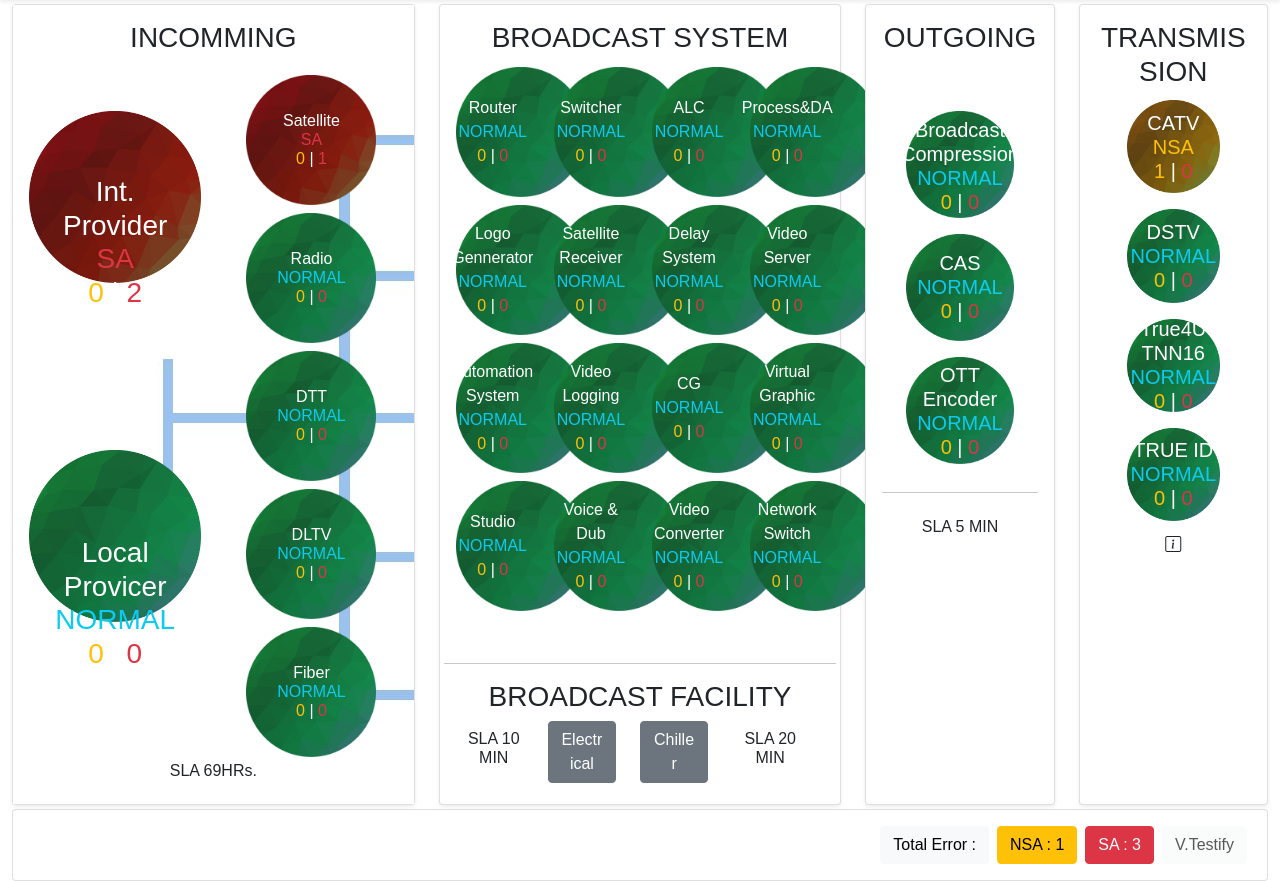
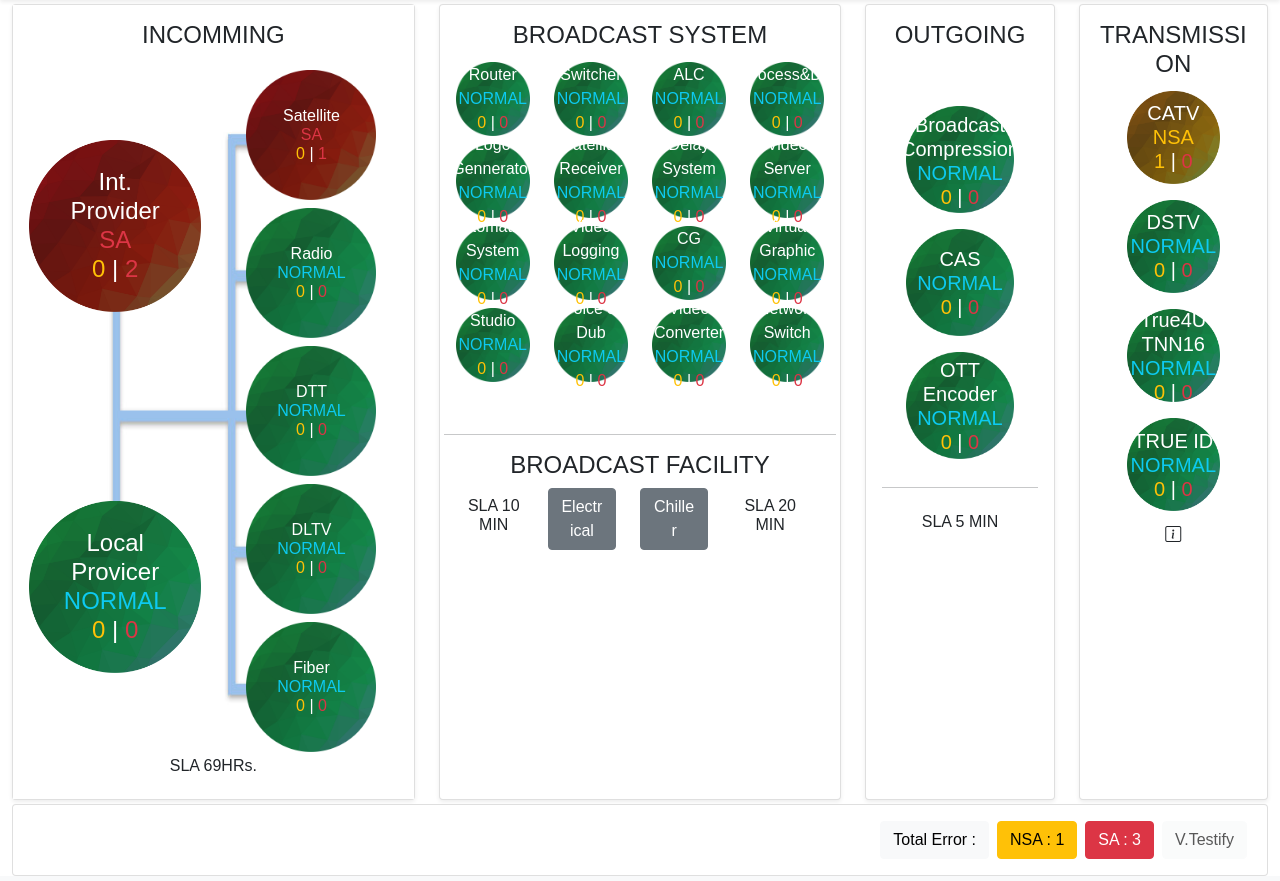
Before and after one commit to armsiwadol69/TVS_SR, a PHP site: page /dashbroad.php in a window 1280 px wide. Shown: the part 56-937 px from the top of the page. Run offline with PHP 8.4, Linux system fonts and the light colour scheme; some libraries are stand-ins or nearby versions.

Commit message:
[UPDATE] Support responsive, Fix Incomming card

```diff
--- a/custom/six.css
+++ b/custom/six.css
@@ -1,5 +1,6 @@
 .imageN {
-    max-width: 130px !important;
+    max-width: 100% !important;
+    width: 130px !important;
 }
 
 .imageOutgoing {
@@ -12,6 +13,9 @@
 
 .inCommingCard {
     background-image: url('../image/bg_income.jpg');
+    background-repeat: no-repeat;
+    /* background-size: contain; */
+    background-size: 100% 100%;  /* LOL */
 }
 
 .containerImage {
@@ -27,6 +31,22 @@
     transform: translate(-50%, -50%);
 
 }
+
+h1 {
+    font-size: 5.9vw;
+}
+
+h2 {
+    font-size: 3.0vh;
+}
+h3 {
+    font-size: 3.0vh;
+}
+
+p {
+    font-size: 2vmin;
+}
+
 
 /* Circular */
 .btn-circle.btn-sm {
@@ -61,20 +81,30 @@ body {
     font-family: 'Kanit', sans-serif;
     /* overflow-y: hidden;
     overflow-x: hidden;  */
-    -webkit-scrollbar-display: none;  /* Safari and Chrome */
-    -ms-overflow-style: none;  /* IE and Edge */
-    scrollbar-width: none;  /* Firefox */
+    -webkit-scrollbar-display: none;
+    /* Safari and Chrome */
+    -ms-overflow-style: none;
+    /* IE and Edge */
+    scrollbar-width: none;
+    /* Firefox */
+    max-height: 1080px;
+    max-width: 1920px;
 }
 
 html {
     overflow: scroll;
     overflow-x: hidden;
 }
+
 ::-webkit-scrollbar {
-    width: 0px;  /* Remove scrollbar space */
-    background: transparent;  /* Optional: just make scrollbar invisible */
+    width: 0px;
+    /* Remove scrollbar space */
+    background: transparent;
+    /* Optional: just make scrollbar invisible */
 }
+
 /* Optional: show position indicator in red */
 ::-webkit-scrollbar-thumb {
     background: #FF0000;
+
 }
--- a/function.php
+++ b/function.php
@@ -10,22 +10,22 @@ function TotalSum($nsa,$sa){
 
 function incomeingStatusLeftOne($serviceName, $nsa, $sa)
 {
-    echo '<div class="containerImage">' . "\r\n";
+    echo '<div class="containerImage d-flex align-items-center">' . "\r\n";
     if (!$sa == "0") {
 
-        echo '<img src="./image/nutzSA.png" class="img-fluid my-1 mx-auto d-block mt-5 " alt="SA">' . "\r\n";
+        echo '<img src="./image/nutzSA.png" class="img-fluid my-1 mx-auto d-block" alt="SA">' . "\r\n";
         $statusReturn = '<span class="text-danger">SA</span>';
 
     } else if (!$nsa == "0") {
 
 
-        echo '<img src="./image/nutzNSA.png" class="img-fluid my-1 mx-auto d-block mt-5 " alt="NSA">' . "\r\n";
+        echo '<img src="./image/nutzNSA.png" class="img-fluid my-1 mx-auto d-block" alt="NSA">' . "\r\n";
         $statusReturn = '<span class="text-warning">NSA</span>';
 
 
     } else {
 
-        echo '<img src="./image/nutzNormal.png" class="img-fluid my-1 mx-auto d-block mt-5 " alt="NORMAL">' . "\r\n";
+        echo '<img src="./image/nutzNormal.png" class="img-fluid my-1 mx-auto d-block" alt="NORMAL">' . "\r\n";
         $statusReturn = '<span class="text-info">NORMAL</span>';
 
     }
@@ -37,7 +37,7 @@ function incomeingStatusLeftOne($serviceName, $nsa, $sa)
 
 function incomeingStatusLeftTwo($serviceName, $nsa, $sa)
 {
-    echo '<div class="containerImage">' . "\r\n";
+    echo '<div class="containerImage d-flex align-items-center">' . "\r\n";
     if (!$sa == "0") {
 
         echo '<img src="./image/nutzSA.png" class="img-fluid my-1 d-block" alt="SA">' . "\r\n";
```
Also changed, not shown: image/bg_income.jpg. Lines whose indentation alone changed are shown as unchanged.
